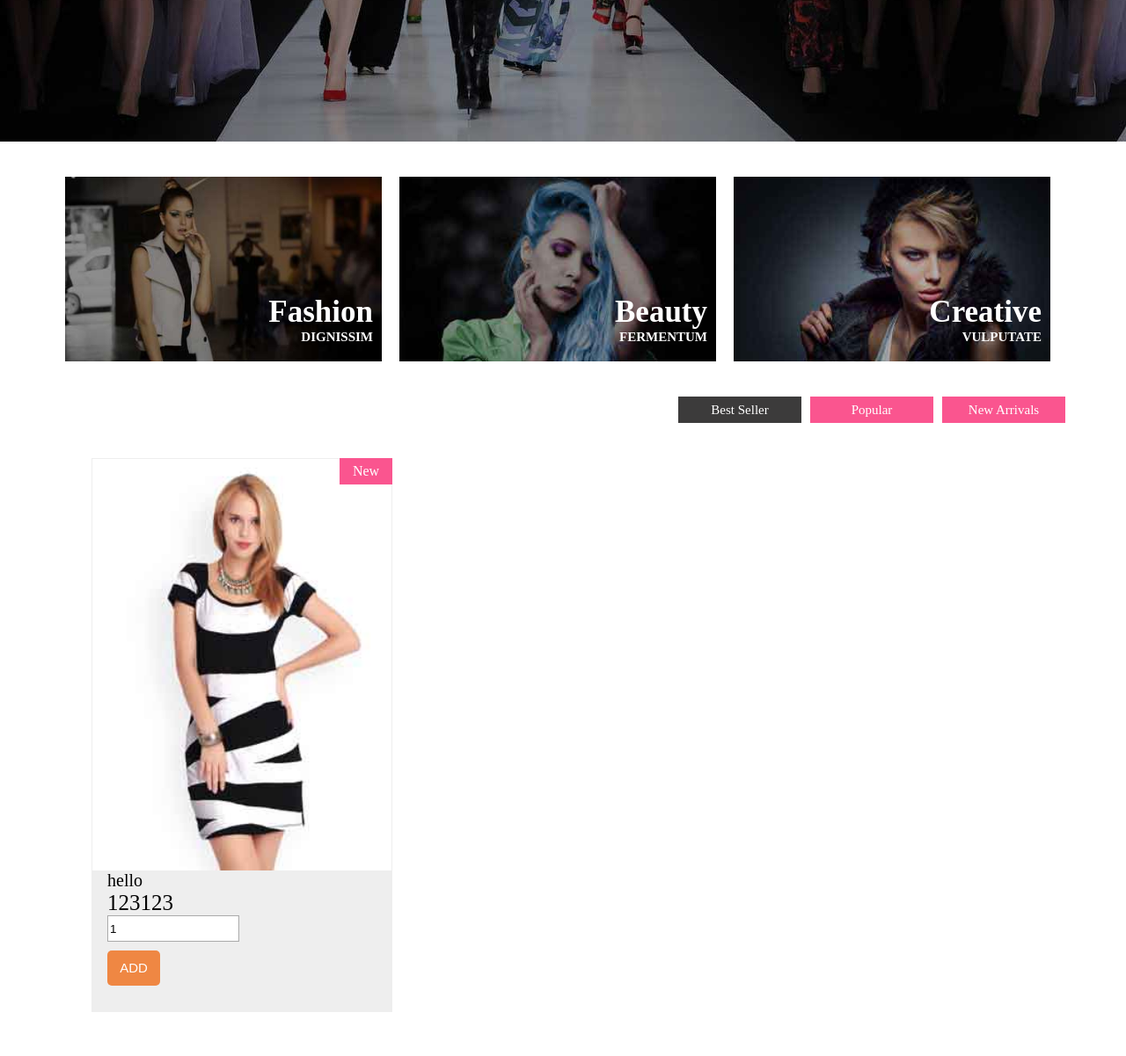
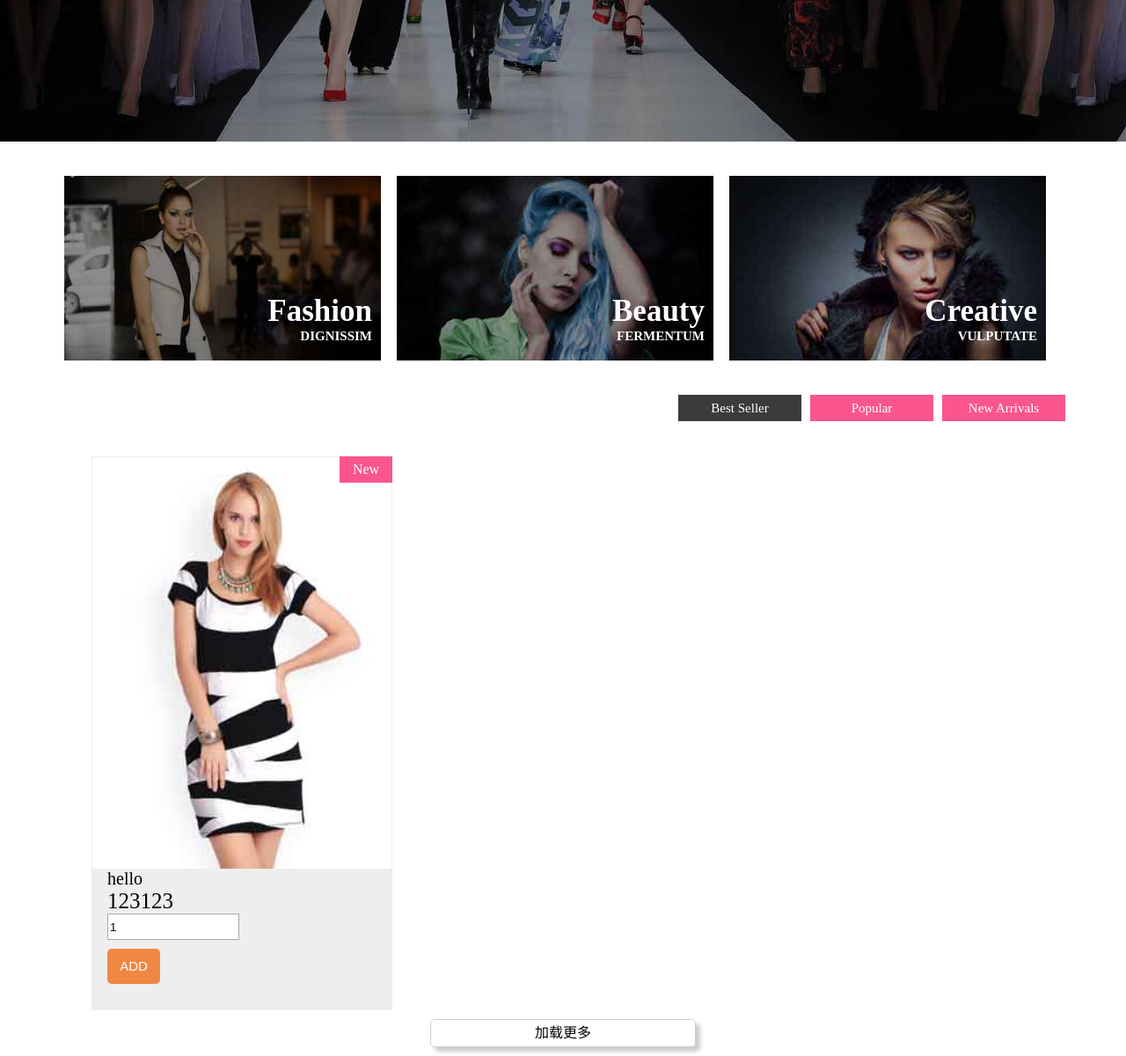
Before and after one commit to zhaijiayu572/eShop, a CodeIgniter app: page /database/index.php/index/index in a window 1280 px wide. Shown: the part 519-1720 px from the top of the page at 88% size. Before the commit the page ends 1670 px from the top, so only its background shows below. Run offline with CodeIgniter, Linux system fonts and the light colour scheme.

Commit message:
实现了动态数据的添加

```diff
--- a/application/views/index.php
+++ b/application/views/index.php
@@ -130,6 +130,7 @@
                </li>
             </ul>
         </div>
+        <div class="load-btn">加载更多</div>
     </div>
 </div>
 <script src="js/jquery-3.0.0.min.js"></script>
@@ -137,13 +138,13 @@
     $(function () {
         function Good() {
             this.dataSrc = '';
-            this.vernier = 0;
+            this.vernier = 0;        //数据库游标的位置
             this.goodList = [];
-            this.num = 3;
+            this.num = 3;           //每次加载的数量
             this.getData = function () {
                 $.get(this.dataSrc,{vernier:this.vernier,num:this.num},function (data) {
                     data = JSON.parse(data);
-                    console.log(data);
+                    this.vernier += this.num;
                     this.add(data);
                 }.bind(this));
             };
@@ -155,6 +156,7 @@
             };
             this.render = function () {//用于向页面渲染dom
                 var $goodList = $('.good-container');
+                $goodList.empty();
                 for(var i =0;i<this.goodList.length;i++){
                     this.goodList[i].appendTo($goodList);
                 }
@@ -179,7 +181,8 @@
             this.init = function (src) {
                 this.dataSrc = src;
                 this.getData();
-            }
+            };
+            this.loadMore = this.getData;
         }
         var good = new Good();
         good.init('good/get_goods');
--- a/css/index.css
+++ b/css/index.css
@@ -1,5 +1,6 @@
 #eshop-container{
     width: 100%;
+    /*padding-bottom: 50px;*/
 }
 #eshop-container .wrapper{
     width: 90%;
@@ -17,7 +18,7 @@
     float: left;
     height: 210px;
     width: 360px;
-    margin: 10px;
+    margin: 9px;
 }
 #eshop-container .wrapper .show-category li img{
     position: absolute;
@@ -136,3 +137,14 @@
     font-size: 15px;
     font-weight: 500;
 }
+#eshop-container .wrapper .load-btn{
+    width: 300px;
+    height: 30px;
+    border-radius: 5px;
+    border: #CCCCCC 1px solid;
+    box-shadow: #ccc 5px 5px 5px;
+    margin: 10px auto;
+    text-align: center;
+    line-height: 30px;
+
+}
```
